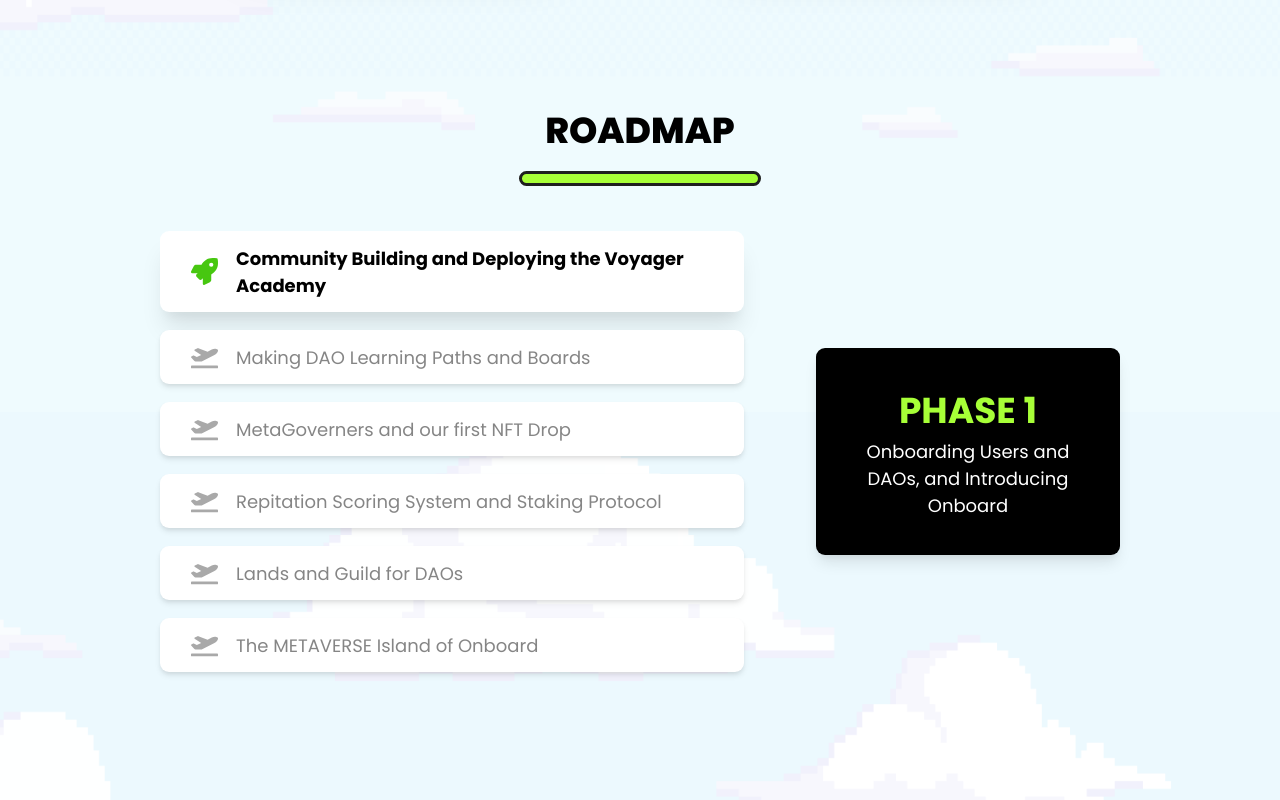
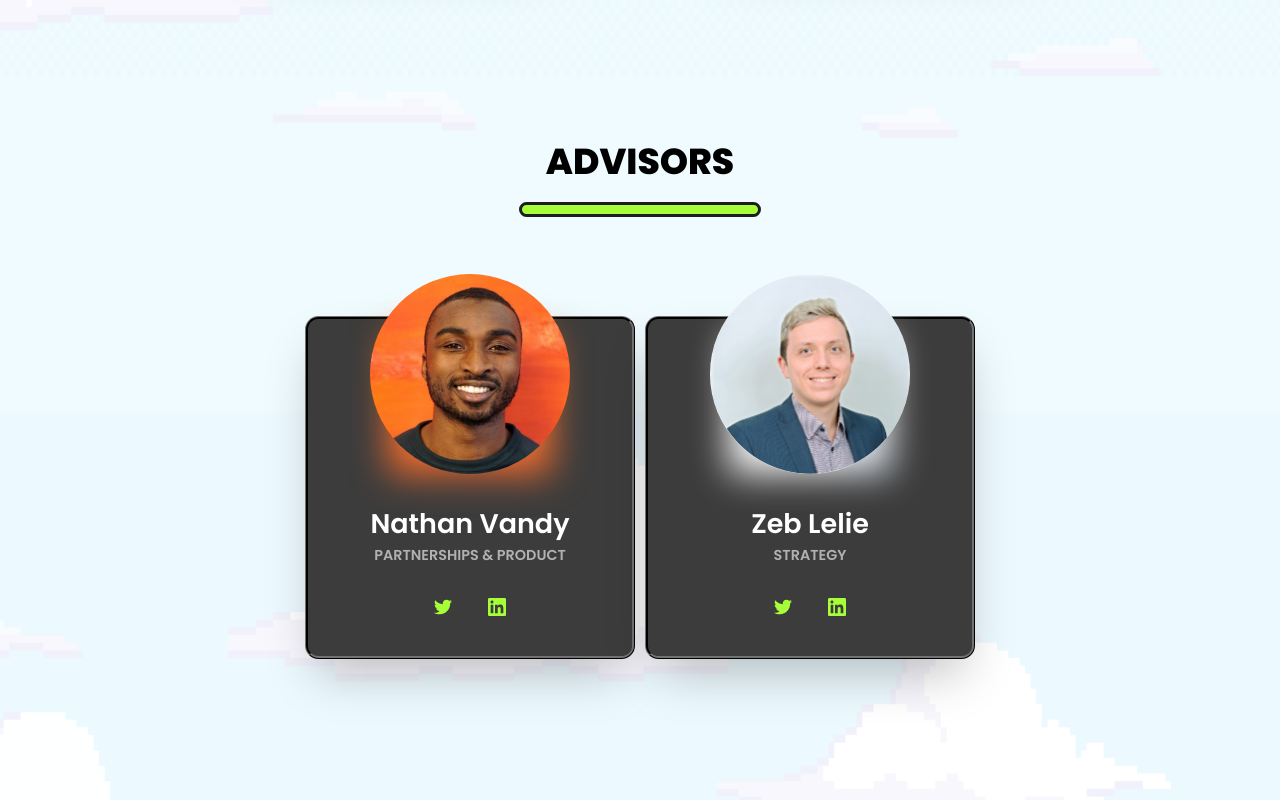
Before and after one commit to OnboardMetaGame/Landing, a React (Create React App) app: page / in a window 1280 px wide. Shown: the part 3300-4100 px from the top of the page. Built offline with nearby package versions, Linux system fonts and the light colour scheme.

Commit message:
feat: Add Advisors to the page

```diff
--- a/src/components/Landing.jsx
+++ b/src/components/Landing.jsx
@@ -3,6 +3,7 @@ import Navbar from '../components/landing/Navbar';
 import Hero from '../components/landing/Hero';
 import Moto from '../components/landing/Moto';
 import Team from '../components/landing/Team';
+import Advisors from '../components/landing/Advisors';
 import Footer from '../components/landing/Footer';
 import Trusted from './landing/Trusted';
 // import { useRef } from 'react';
@@ -20,6 +21,7 @@ const Landing = () => {
 			<Trusted />
 			<Moto />
 			<Team />
+			<Advisors />
 			<Roadmap />
 			<Footer />
 		</Box>
--- /dev/null
+++ b/src/components/landing/Advisors.jsx
@@ -0,0 +1,31 @@
+import { Flex } from '@chakra-ui/react';
+import TeamMemberCard from '../cards/TeamMemberCard';
+import { advisors } from '../../utils/advisors';
+import HeadingText from '../styled/HeadingText';
+import SectionContainer from '../styled/SectionContainer';
+
+const Team = () => {
+	return (
+		<SectionContainer>
+			<HeadingText ident={'team'}>advisors</HeadingText>
+			<Flex
+				flexWrap='wrap'
+				align={'center'}
+				justify={'space-around'}
+				mt='3rem'>
+				{advisors.map((advisor, index) => (
+					<TeamMemberCard
+						key={index}
+						name={advisor.name}
+						role={advisor.role}
+						pfp={advisor.pfp}
+						linkedin={advisor.linkedin}
+						twitter={advisor?.twitter}
+					/>
+				))}
+			</Flex>
+		</SectionContainer>
+	);
+};
+
+export default Team;
--- /dev/null
+++ b/src/utils/advisors.js
@@ -0,0 +1,16 @@
+export const advisors = [
+	{
+		name: 'Nathan Vandy',
+		role: 'Partnerships & Product',
+		pfp: '/assets/pfps/nathan.png',
+		linkedin: 'https://www.linkedin.com/in/nathan-vandy-0804a1b1/',
+		twitter: 'https://twitter.com/vandynathan',
+	},
+	{
+		name: 'Zeb Lelie',
+		role: 'Strategy',
+		pfp: '/assets/pfps/zeb.png',
+		linkedin: 'https://www.linkedin.com/in/zeb-lelie/',
+		twitter: 'https://twitter.com/zeb_dyor',
+	},
+];
--- a/src/utils/teamMembers.js
+++ b/src/utils/teamMembers.js
@@ -3,8 +3,9 @@ export const teamMeambers = [
 		name: 'Niels Abdellatif',
 		role: 'CEO & COO',
 		pfp: '/assets/pfps/niels.png',
-		linkedin: 'https://www.linkedin.com/in/nathan-vandy-0804a1b1/',
-		twitter: 'https://twitter.com/vandynathan',
+		linkedin:
+			'https://www.linkedin.com/in/niels-philip-abdellatif-82287b155/',
+		twitter: 'https://twitter.com/blockzealous',
 	},
 	{
 		name: 'Daniel Okonkwo',
@@ -24,6 +25,6 @@ export const teamMeambers = [
 		role: 'Lead Developer',
 		pfp: '/assets/pfps/pushkar.jpeg',
 		linkedin: 'https://www.linkedin.com/in/pushkar-borkar',
-		twitter: 'https://twitter.com/PushkarBorkar',
+		twitter: 'https://twitter.com/0xPushkr',
 	},
 ];
```
Also changed, not shown: public/assets/pfps/zeb.png (added).
